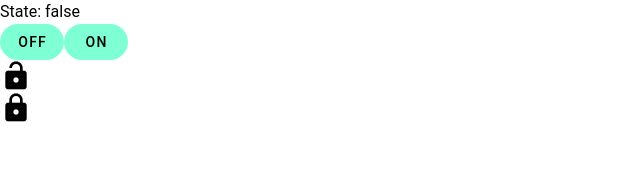
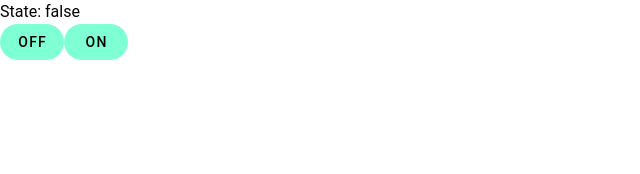
Before and after one commit to k-daiguji/vite_vitest_vue_vuetify, a Vue app: page / in a window 1280 px wide. Shown: the top 174 px of the page, without its empty margins (0-640 px from the left). Built offline with nearby package versions, Linux system fonts and the light colour scheme.

Commit message:
Fixed components

```diff
--- a/src/app/components/BaseIcon.vue
+++ b/src/app/components/BaseIcon.vue
@@ -1,6 +1,6 @@
 <script setup lang="ts">
 import type { icon } from "@/app/constants/icon";
-import type { Theme } from "@/app/types/theme";
+import type { Theme } from "@/app/types/color";
 
 const { enabled = true } = defineProps<{
   icon: (typeof icon)[keyof typeof icon];
--- a/src/app/types/theme.ts
+++ /dev/null
@@ -1,3 +0,0 @@
-import type { themeColor } from "@/app/constants/themeColor";
-
-export type Theme = (typeof themeColor)[keyof typeof themeColor];
--- a/src/app/views/HelpArea.vue
+++ b/src/app/views/HelpArea.vue
@@ -2,9 +2,7 @@
 import { ref } from "vue";
 
 import BaseButton from "@/app/components/BaseButton.vue";
-import BaseIcon from "@/app/components/BaseIcon.vue";
 import { theme } from "@/app/constants/color";
-import { icon } from "@/app/constants/icon";
 
 const state = ref(false);
 </script>
@@ -25,13 +23,4 @@ const state = ref(false);
     rounded="xl"
     @click="state = true"
   />
-  <BaseIcon
-    :icon="icon.unlock"
-    :theme="theme.primary"
-  />
-  <BaseIcon
-    :enabled="false"
-    :icon="icon.lock"
-    :theme="theme.primary"
-  />
 </template>
```
Also changed, not shown: 1 other file (tests, documents, lock files or other folders).
